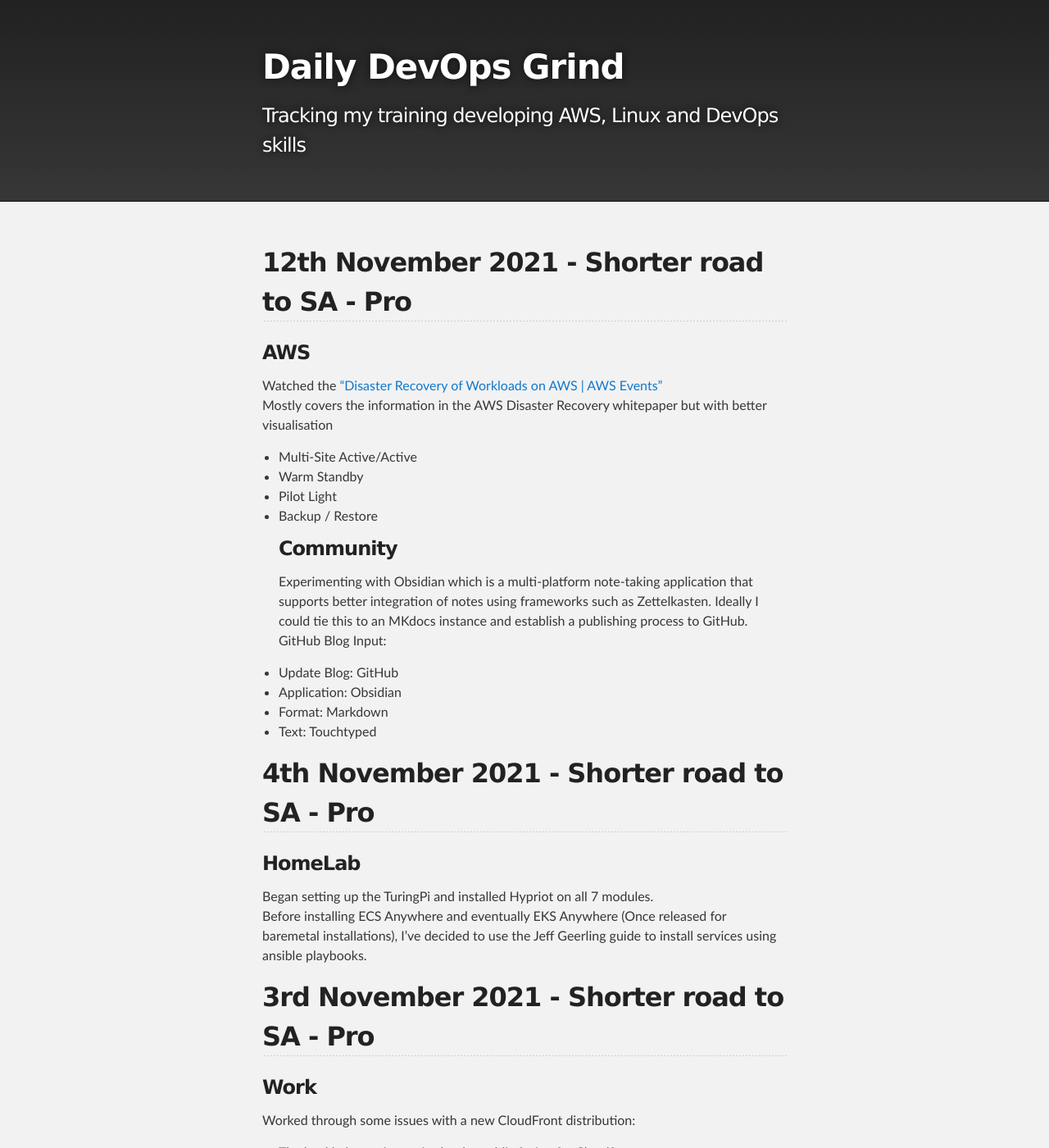
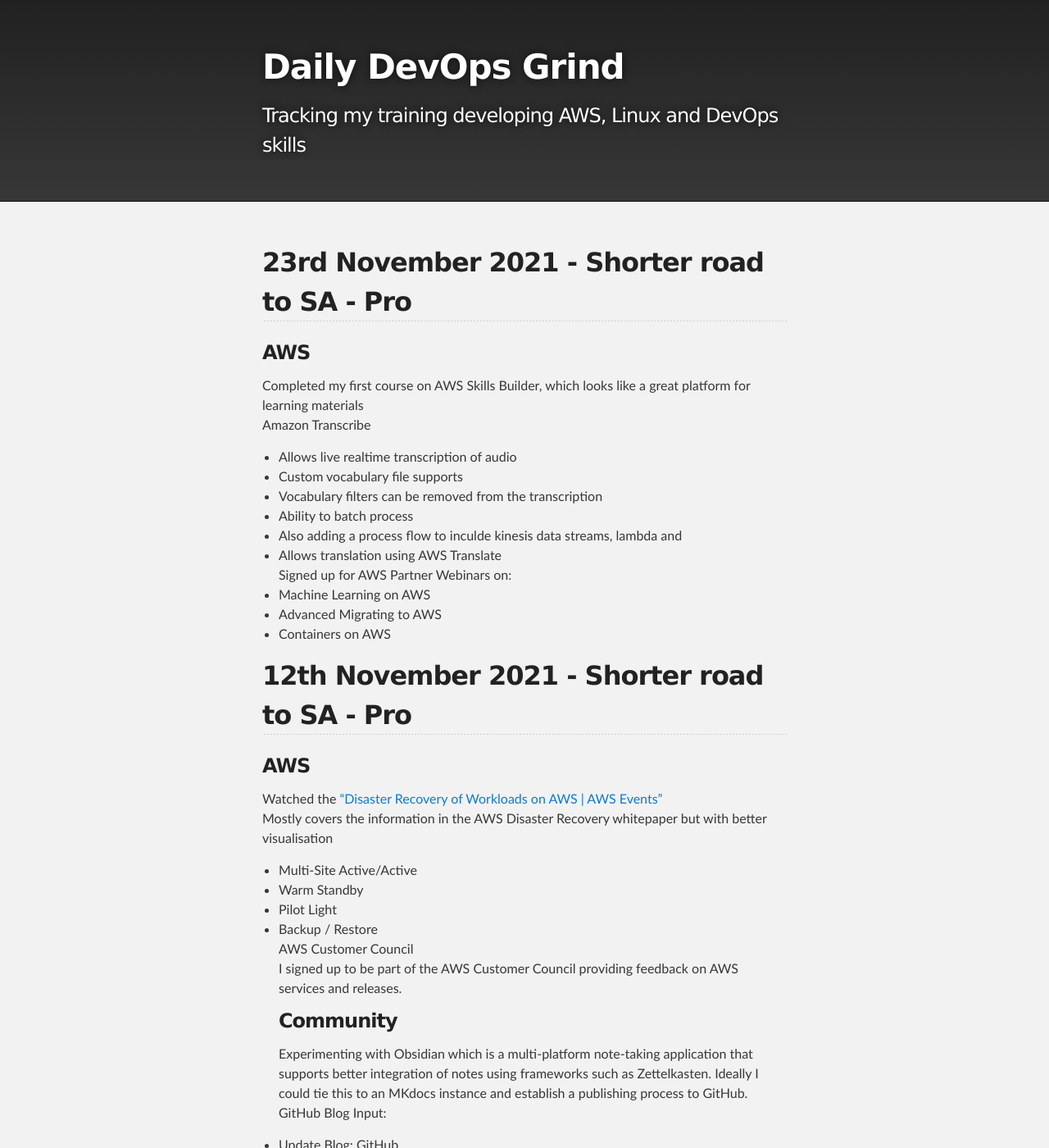
Before and after one commit to adamp-github/adamp-github.github.io, a Jekyll site: the page built from index.md, in a window 1280 px wide and 1400 px high. Shown: the whole window at 82% size. Built offline with Jekyll 4.4.1, drawn with Linux system fonts in a browser that asks for light colours; our own code applies the rules of GitHub Pages for plain Markdown files.

Commit message:
Nov 23 Update

```diff
--- a/index.md
+++ b/index.md
@@ -1,3 +1,18 @@
+## 23rd November 2021 - Shorter road to SA - Pro
+### AWS
+Completed my first course on AWS Skills Builder, which looks like a great platform for learning materials
+Amazon Transcribe
+ - Allows live realtime transcription of audio
+ - Custom vocabulary file supports
+ - Vocabulary filters can be removed from the transcription
+ - Ability to batch process
+ - Also adding a process flow to inculde kinesis data streams, lambda and
+ - Allows translation using AWS Translate
+ Signed up for AWS Partner Webinars on:
+ - Machine Learning on AWS
+ - Advanced Migrating to AWS
+ - Containers on AWS
+
 ## 12th November 2021 - Shorter road to SA - Pro
 ### AWS
 Watched the ["Disaster Recovery of Workloads on AWS | AWS Events"](https://youtu.be/cJZw5mrxryA)
@@ -6,6 +21,8 @@
 - Warm Standby
 - Pilot Light
 - Backup / Restore
+AWS Customer Council
+I signed up to be part of the AWS Customer Council providing feedback on AWS services and releases.
 ### Community
 Experimenting with Obsidian which is a multi-platform note-taking application that supports better integration of notes using frameworks such as Zettelkasten.
 Ideally I could tie this to an MKdocs instance and establish a publishing process to GitHub.
```
